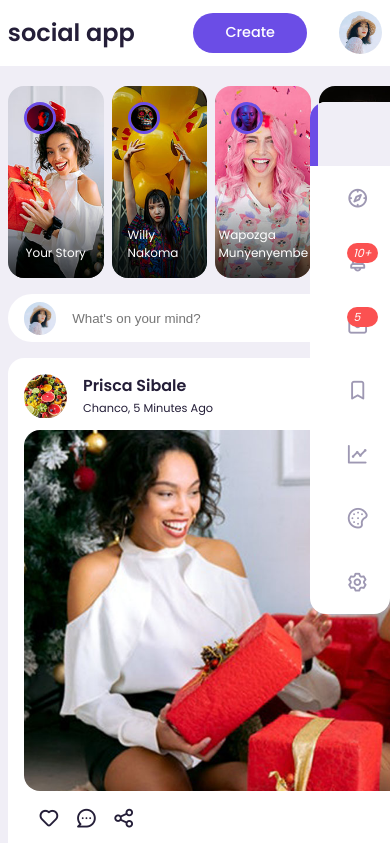
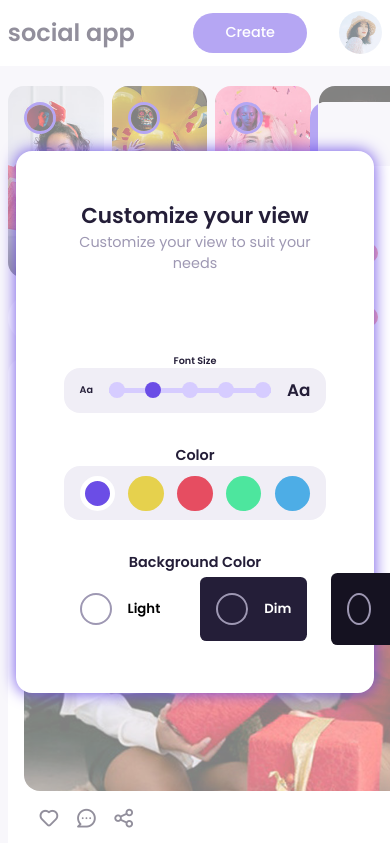
Before and after one commit to TgkCapture/Capture-Socials, a plain HTML site: page index.html in a window 390 px wide. Shown: the top 843 px of the page. Drawn offline with nearby package versions, Linux system fonts and the light colour scheme.

Commit message:
theme customization

```diff
--- a/style.css
+++ b/style.css
@@ -538,7 +538,7 @@ main .container .right {
     display: grid;
     place-items: center;
     font-size: 0.9rem;
-    display: none;
+    /* display: none; */
 }
 
 .customize-theme .card {
@@ -546,6 +546,7 @@ main .container .right {
     padding: 3rem;
     border-radius: var(--card-border-radius);
     width: 46rem;
+    box-shadow: 0 0 1rem var(--color-primary);
 }
 
 /* ====================== font size ===================== */
@@ -695,6 +696,10 @@ main .container .right {
     .left .btn {
         display: none;
     }
+
+    .customize-theme .card{
+        width: 80vw;
+    }
 }
 
 /* ============ media queries for small tablets and phones ============ */
@@ -739,4 +744,8 @@ main .container .right {
     main .container .right {
         display: none;
     }
+
+    .customize-theme .card{
+        width: 92vw;
+    }
 }
```
